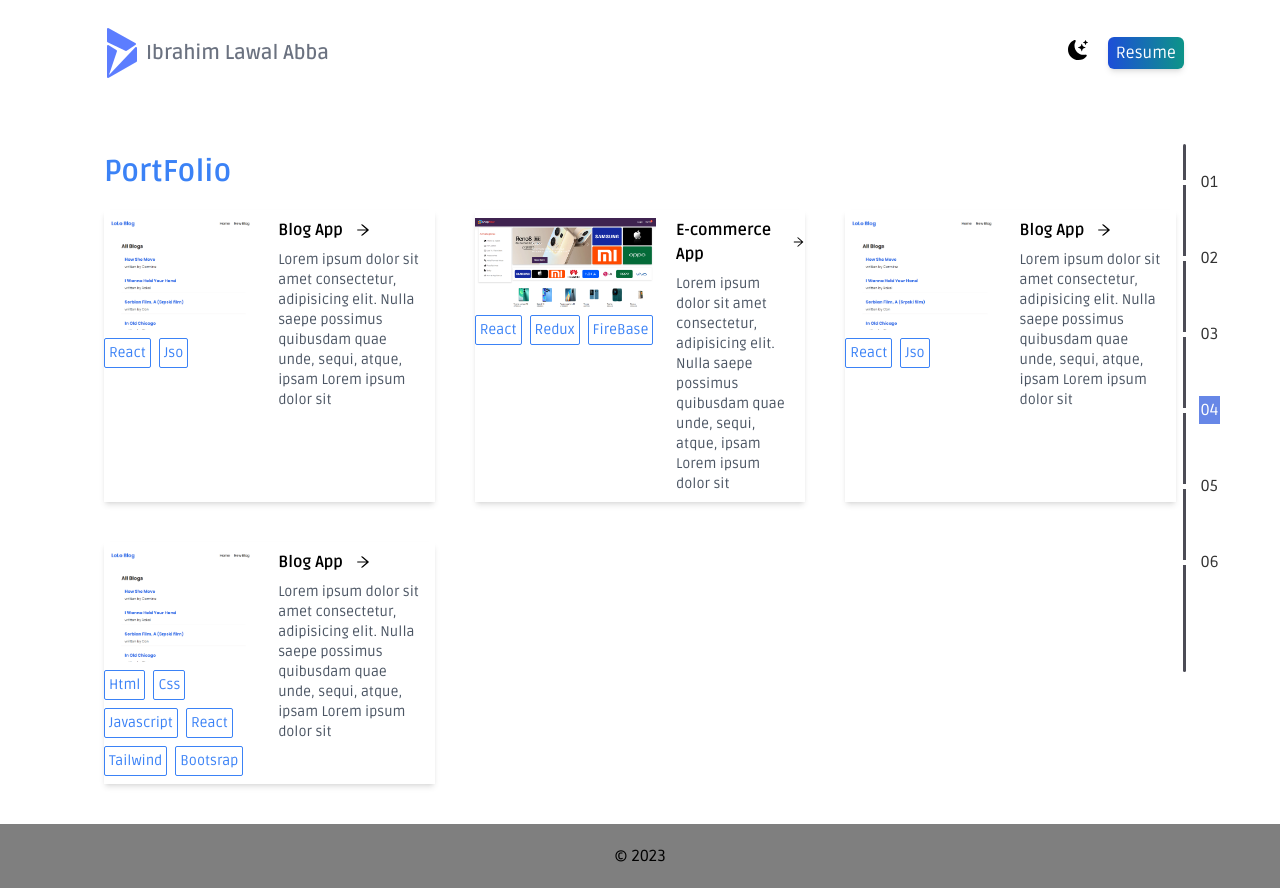
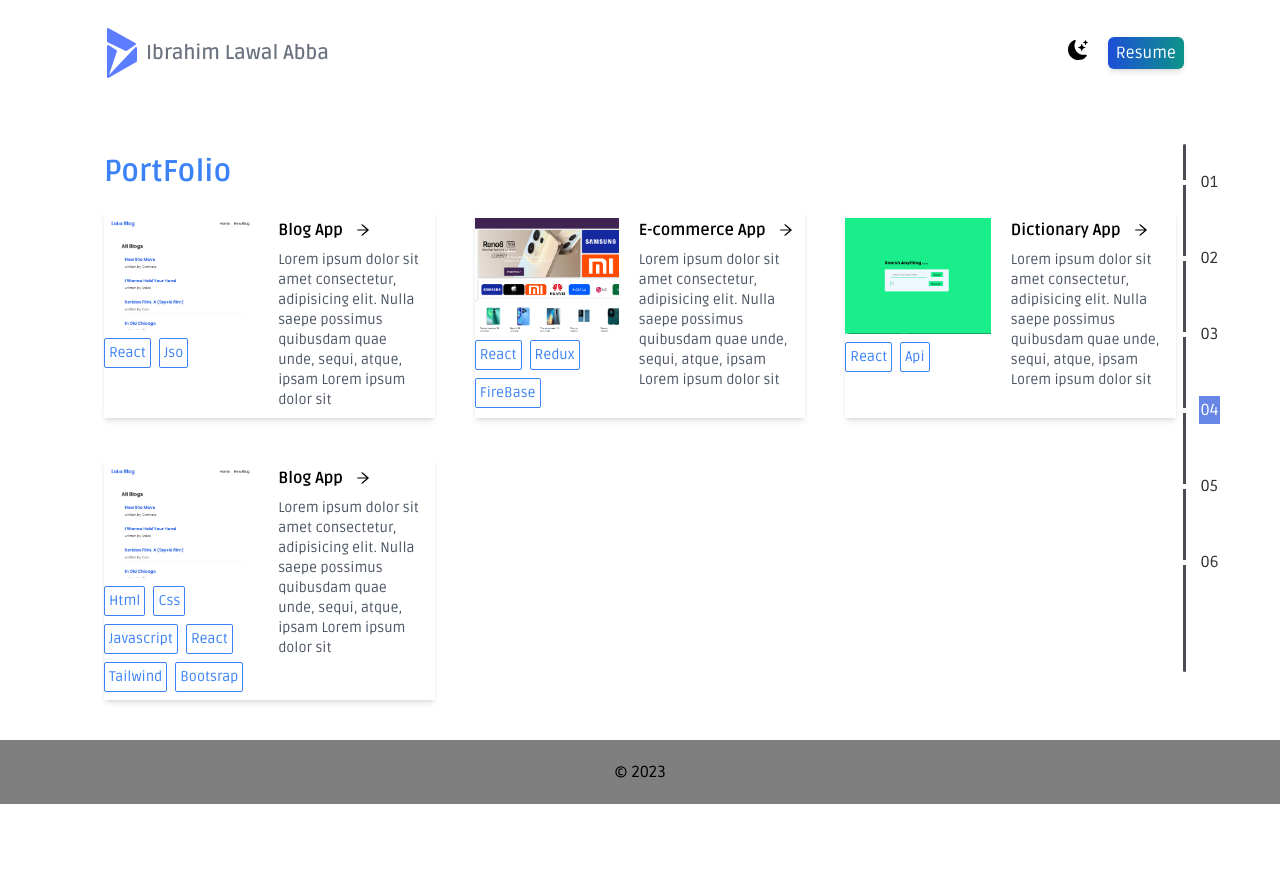
Before and after one commit to Abbalolo/Portfolio, a React (Vite) app: page /project in a window 1280 px wide. After the commit the page ends 804 px from the top, so only its background shows below. Built offline with nearby package versions, Linux system fonts and the light colour scheme.

Commit message:
adding project netlify links

```diff
--- a/src/pages/project/Project.jsx
+++ b/src/pages/project/Project.jsx
@@ -1,6 +1,7 @@
 import { Link } from "react-router-dom";
 import blog from "./project-image/blog.png";
 import ecommerce from "./project-image/ecommerce.png";
+import dictionary from "./project-image/dictionary.png";
 import {AiOutlineArrowRight} from "react-icons/ai"
 
 
@@ -90,16 +91,16 @@
         <div className="shadow-md w-full h-full flex gap-5 py-2">
           <div className="overflow-hidden">
             <div className="group relative">
-              <img className="" src={blog} alt="pic" />
+              <img className="" src={dictionary} alt="pic" />
               <div className="absolute h-full w-full backdrop-blur-sm flex items-center justify-center -bottom-2 group-hover:bottom-0 opacity-0 group-hover:opacity-100 duration-300 gap-5">
                 <button className="bg-blue-500 text-center text-sm text-white px-2 py-1 shadow-md hover:scale-105 duration-300">
-                  <Link target="_blank"to="https://github.com/Abbalolo/E-commerce.git">
+                  <Link target="_blank"to="https://github.com/Abbalolo/Dictionary-app.git">
                     Code
                   </Link>
                 </button>
-                {/* <button className="bg-blue-500 text-center text-sm text-white px-2 py-1 shadow-md hover:scale-105 duration-300">
-                  <Link target="_blank" to="shopnowweb.netlify.app">Live Demo</Link>
-                </button> */}
+                <button className="bg-blue-500 text-center text-sm text-white px-2 py-1 shadow-md hover:scale-105 duration-300">
+                  <Link target="_blank" to="dictionaryspeech.netlify.app">Live Demo</Link>
+                </button>
               </div>
             </div>
 
@@ -108,13 +109,13 @@
                 React
               </div>
               <div className="text-sm text-blue-500 hover:bg-blue-500 hover:text-white border-blue-500 inline-block border p-1 rounded-sm duration-300 cursor-pointer">
-                Jso
+                Api
               </div>
             </div>
           </div>
 
           <div className="flex flex-col">
-            <h3 className="font-bold "><Link className="hover:underline hover:text-blue-900 flex items-center gap-3 " target="_blank" to="https://loloblog.netlify.app" >Blog App <AiOutlineArrowRight/></Link></h3>
+            <h3 className="font-bold "><Link className="hover:underline hover:text-blue-900 flex items-center gap-3 " target="_blank" to="https://github.com/Abbalolo/Dictionary-app.git" >Dictionary App <AiOutlineArrowRight/></Link></h3>
             <p className="text-sm dark:text-gray-400 text-gray-600 pt-2 pr-2">
               Lorem ipsum dolor sit amet consectetur, adipisicing elit. Nulla
               saepe possimus quibusdam quae unde, sequi, atque, ipsam Lorem ipsum dolor sit
```
Also changed, not shown: src/pages/project/project-image/dictionary.png (added), src/pages/project/project-image/ecommerce.png.
